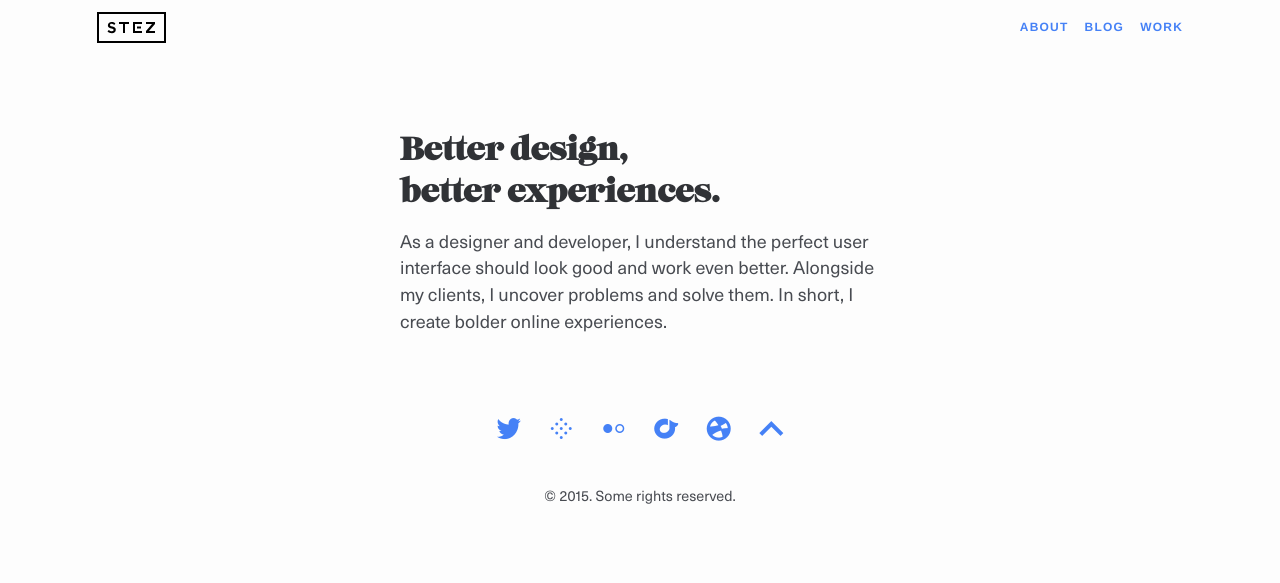
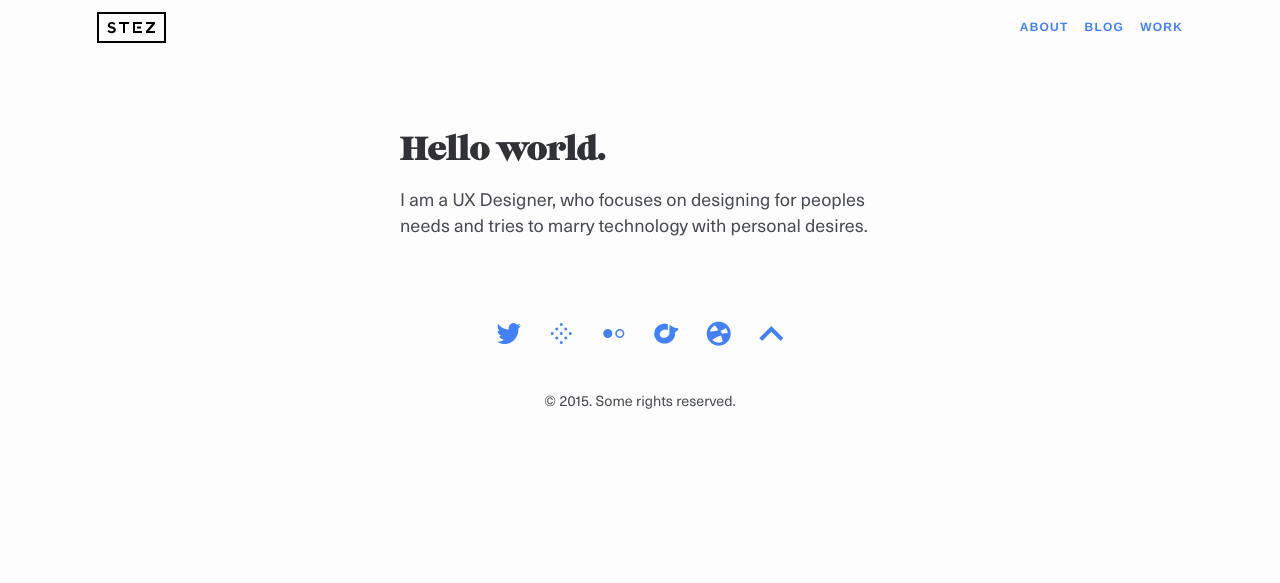
Before and after one commit to mr-stezz/mr-stezz.github.io, a Jekyll site: the page built from index.html, in a window 1280 px wide. Shown: the part 845-1428 px from the top of the page. Built offline with Jekyll 4.4.1, drawn with Linux system fonts in a browser that asks for light colours; Markdown is read by kramdown in place of the engine named in the settings; the list of posts is cut into pages by our own code; after the commit the page ends 1333 px from its top, so only the background shows below that.

Commit message:
Change copy on index.html

```diff
--- a/index.html
+++ b/index.html
@@ -4,7 +4,7 @@ title: Home
 ---
 <section class="page-content  posts" role="main">
 <div class="text-col">
-  <h1 class="heading  alpha">Better design,<br>better experiences.</h1>
-  <p>As a designer and developer, I understand the perfect user interface should look good and work even better. Alongside my clients, I uncover problems and solve them. In short, I create bolder online experiences.</p>
+  <h1 class="heading  alpha">Hello world.</h1>
+  <p>I am a UX Designer, who focuses on designing for peoples needs and tries to marry technology with personal desires.</p>
 </div>
 </section>
```
